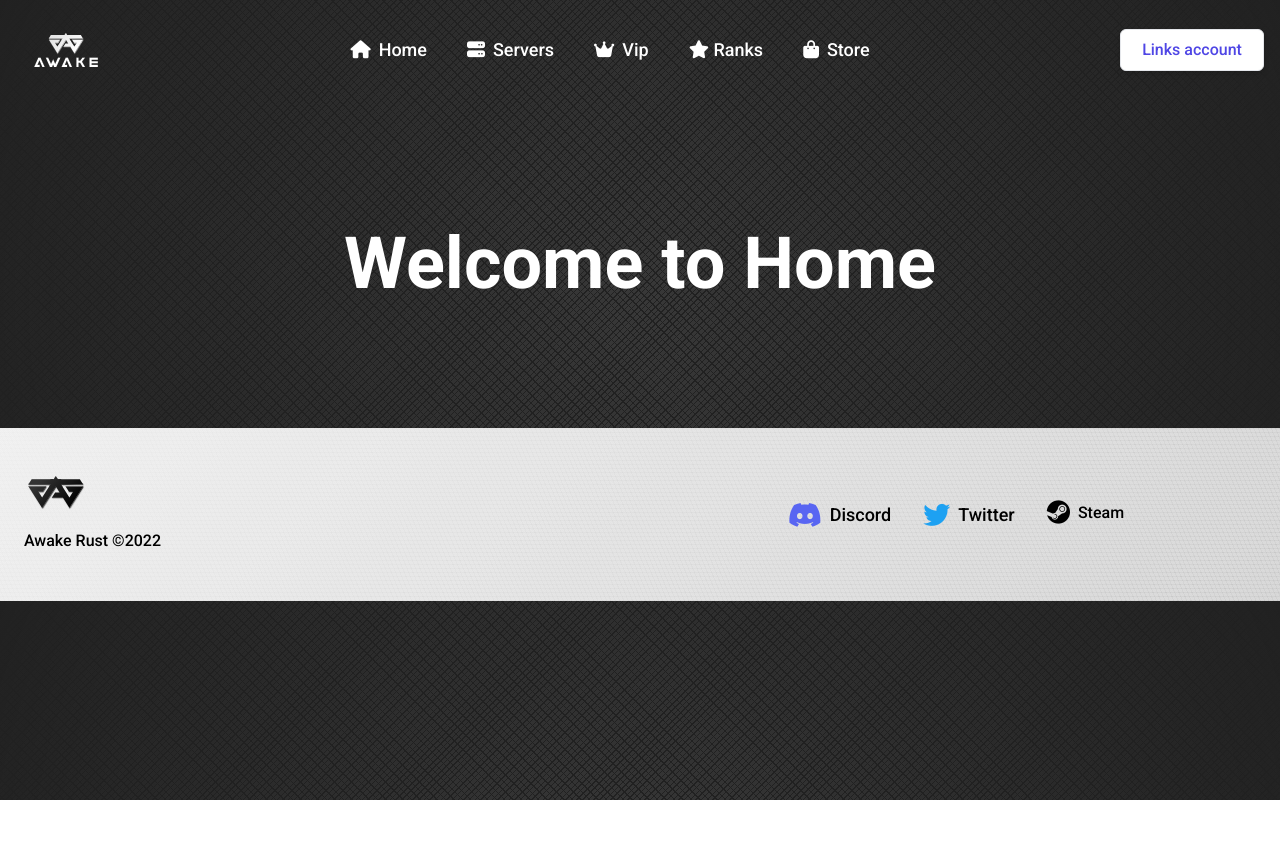
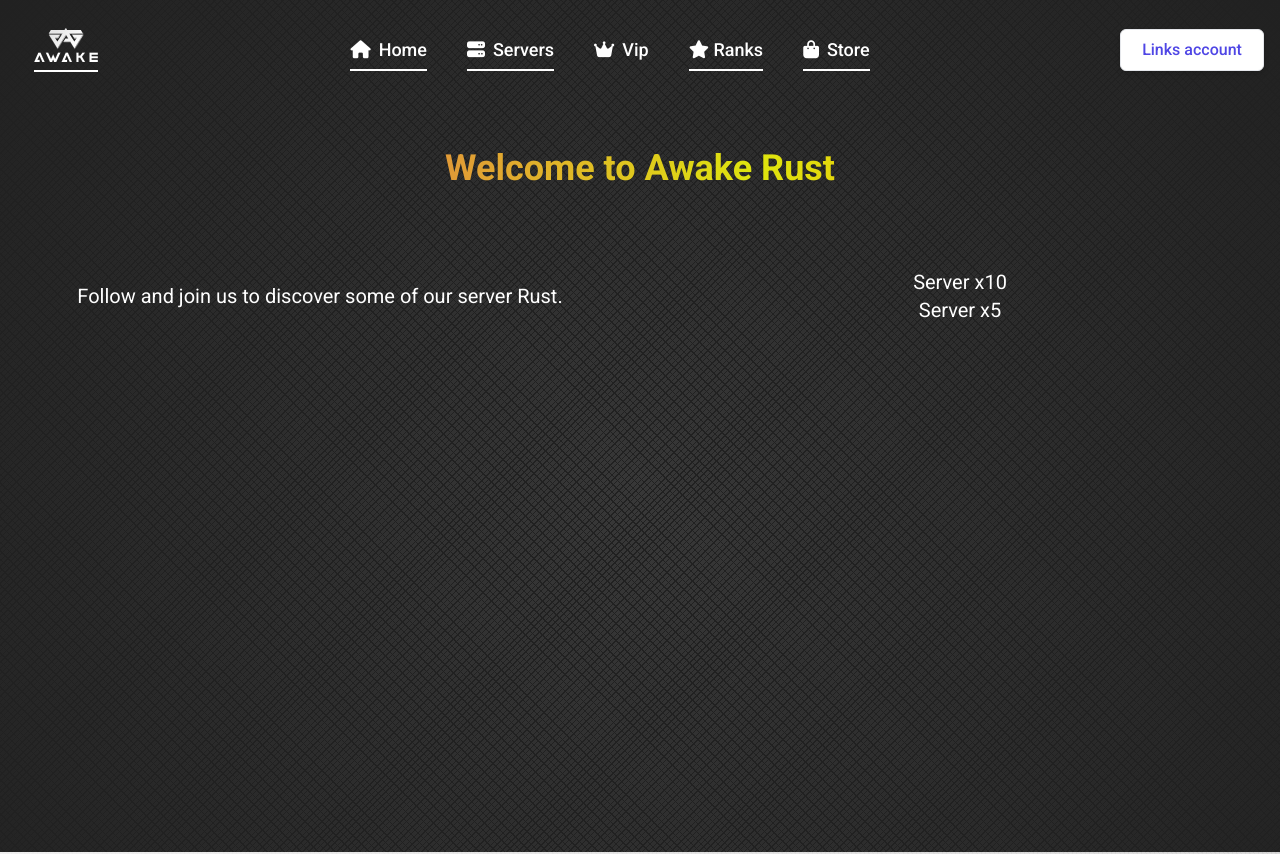
Before and after one commit to Soso-C/WebsiteRust_ReactVersion, a React (Create React App) app: page / in a window 1280 px wide. Shown: the top 854 px of the page. Before the commit the page ends 800 px from the top, so only its background shows below. Built offline with nearby package versions, Linux system fonts and the light colour scheme; a web font is replaced by a local one.

Commit message:
update navbar

```diff
--- a/src/App.js
+++ b/src/App.js
@@ -6,7 +6,6 @@ import VipPage from "./components/vipcontain/VipPage";
 
 function App() {
   return (
-    <div>
       <Router>
         <Navbar />
         <Routes>
@@ -15,7 +14,6 @@ function App() {
         </Routes>
         <Footer />
       </Router>
-    </div>
   );
 }
 
--- a/src/components/home/Home.js
+++ b/src/components/home/Home.js
@@ -1,11 +1,28 @@
-import React from 'react';
+import React from "react";
 
 const Home = () => {
-    return (
-        <div className='text-center font-bold text-7xl text-white mt-32 mb-32'>
-            Welcome to Home
+  return (
+    <div className="text-white h-[90vh] max-w-7xl mx-auto font-roboto">
+      <h1 className="text-center font-bold text-4xl pt-4 gradH1">
+        Welcome to Awake Rust
+      </h1>
+      <div className="flex items-center justify-center mx-auto mt-20">
+        <div className="flex flex-col w-1/2">
+          <p className="text-center text-xl">
+          Follow and join us to discover some of our server Rust.
+          </p>
         </div>
-    );
+        <div className="flex flex-col w-1/2">
+          <p className="text-center text-xl">
+            Server x10
+          </p>
+          <p className="text-center text-xl">
+            Server x5
+          </p>
+        </div>
+      </div>
+    </div>
+  );
 };
 
 export default Home;
--- a/src/components/navbar/Navbar.js
+++ b/src/components/navbar/Navbar.js
@@ -1,6 +1,7 @@
-import React, { useState, useRef } from "react";
-import { Link } from "react-router-dom";
+import React from "react";
+import { Link, NavLink } from "react-router-dom";
 import logoMain from "../../assets/ressources/logo_awake/SVG/logo5.svg";
+import logoMainResponsive from "../../assets/ressources/logo_awake/SVG/logo2.svg";
 import logoMenuBurger from "../../assets/ressources/menu.svg";
 
 const Navbar = () => {
@@ -17,9 +18,10 @@ const Navbar = () => {
         {/* <!-- Logo --> */}
 
         <div className="flex items-center justify-between md:justify-center">
-          <Link to="/">
-            <img src={logoMain} alt="logo awakeRust" className="w-16" />
-          </Link>
+          <NavLink to="/">
+            <img src={logoMain} alt="logo awakeRust" className="w-16 hidden md:block" />
+            <img src={logoMainResponsive} alt="logo awakeRust" className="w-16 md:hidden" />
+          </NavLink>
 
           {/* <!-- Burger menu icon --> */}
 
@@ -34,29 +36,29 @@ const Navbar = () => {
         {/* <!-- List link navbar --> */}
         <ul className="toggle-menu flex hidden flex-col bg-gray-50 px-1 pt-6 md:flex md:w-auto md:flex-row md:items-center md:justify-center md:space-x-6 md:bg-transparent md:pt-0 lg:space-x-10">
           <li className="group border-t border-gray-200 py-2 text-center md:border-0">
-            <Link to="/" className="text-lg font-medium text-white">
+            <NavLink to="/" className="text-lg font-medium text-white">
               <i className="fa-solid fa-house mr-2 text-white"></i>Home
-            </Link>
+            </NavLink>
           </li>
           <li className="group border-t border-gray-200 py-2 text-center md:border-0">
-            <Link to="/" className="text-lg font-medium text-white">
+            <NavLink to="/" className="text-lg font-medium text-white">
               <i className="fa-solid fa-server mr-2 text-white"></i>Servers
-            </Link>
+            </NavLink>
           </li>
           <li className="group border-t border-gray-200 py-2 text-center md:border-0">
-            <Link to="/vip" className="text-lg font-medium text-white">
+            <NavLink to="/vip" className="text-lg font-medium text-white">
               <i className="fa-solid fa-crown mr-2 text-white"></i>Vip
-            </Link>
+            </NavLink>
           </li>
           <li className="border-t border-gray-200 py-2 text-center md:border-0">
-            <Link to="/" className="text-lg font-medium text-white">
+            <NavLink to="/" className="text-lg font-medium text-white">
               <i className="fa-solid fa-star text-white"></i> Ranks
-            </Link>
+            </NavLink>
           </li>
           <li className="group border-t border-b border-gray-200 py-2 text-center md:border-0">
-            <Link to="/" className="text-lg font-medium text-white">
+            <NavLink to="/" className="text-lg font-medium text-white">
               <i className="fa-solid fa-bag-shopping mr-2 text-white"></i>Store
-            </Link>
+            </NavLink>
           </li>
         </ul>
         {/* <!-- Btn Link Account --> */}
--- a/src/components/vipcontain/CardVip.js
+++ b/src/components/vipcontain/CardVip.js
@@ -24,7 +24,7 @@ const CardVip = ({ vip }) => {
         </div>
         <div className="text-white bgCardFooter rounded-b-lg h-[180px]">
           <h4 className="text-xl text-center font-bold pt-4 pb-4 text-black">
-            {vip.price}€ 💸
+            {vip.price}€
           </h4>
           <p className="text-center px-4 font-medium text-sky-800">
             {`${vip.phrase} of access !`}
--- a/src/components/vipcontain/ModalVip.js
+++ b/src/components/vipcontain/ModalVip.js
@@ -3,7 +3,6 @@ import React from "react";
 const ModalVip = ({ vip, toggle }) => {
   if (vip.id < 6) {
     return (
-      //   Scroll a revoir et navbar pos fixed qui fou le bordel
       <>
         <div id="overlay" onClick={toggle}></div>
         <div
@@ -158,7 +157,7 @@ const ModalVip = ({ vip, toggle }) => {
                 </h4>
                 <div className="flex-1 border-t-2 border-gray-200"></div>
               </div>
-              {/* Map all globalKit in <p> */}
+              {/* Map all globalKit  */}
               <ul className="mt-6 sm:grid sm:grid-cols-2 lg:col-gap-8 lg:row-gap-5 font-medium text-center">
                 {vip.globalKit.map((para) => (
                   <li className="flex items-start lg:col-span-1">
--- a/src/css/index.css
+++ b/src/css/index.css
@@ -244,3 +244,8 @@
   margin: 0 auto;
   z-index: 200;
 }
+
+.active {
+padding-bottom: 0.5em;
+border-bottom: 2px solid white;
+}
```
